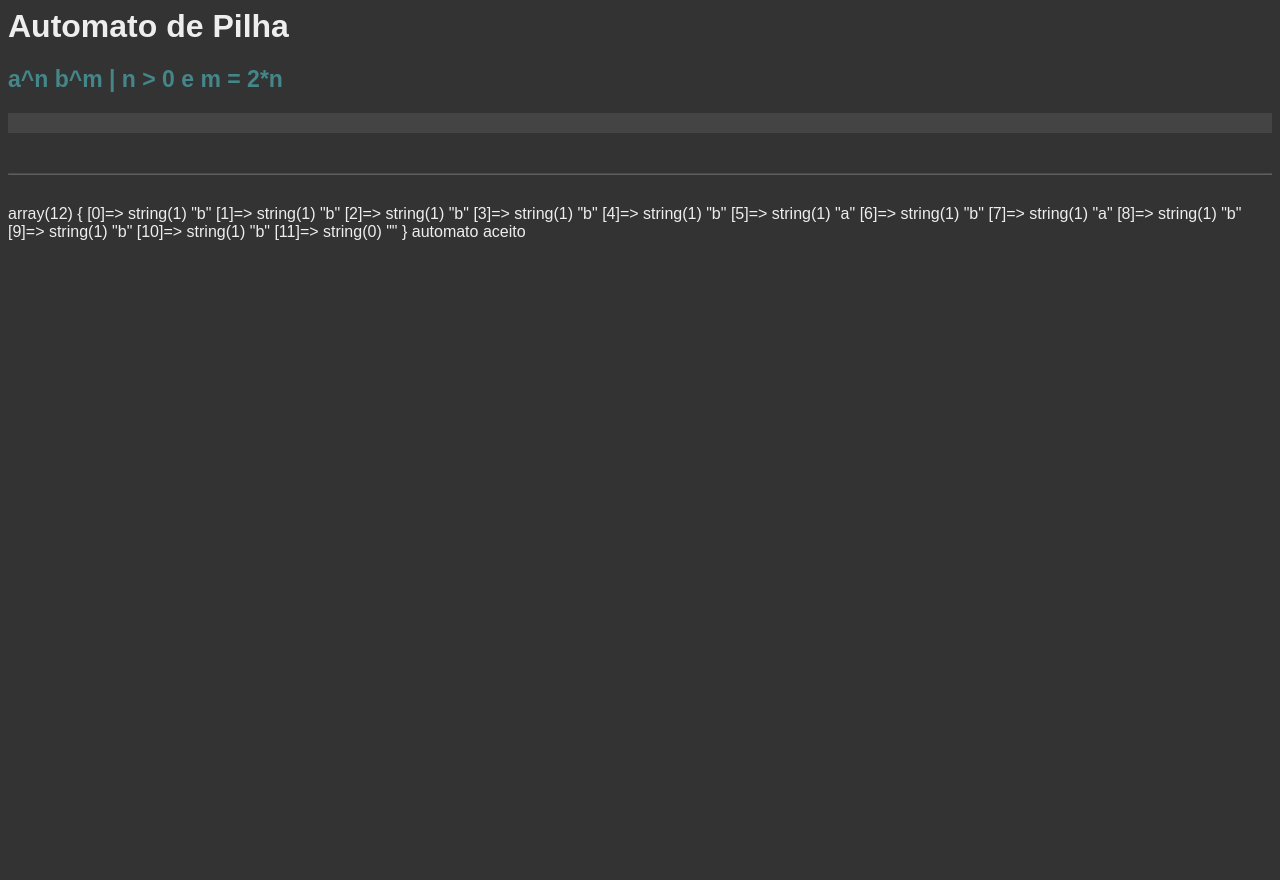
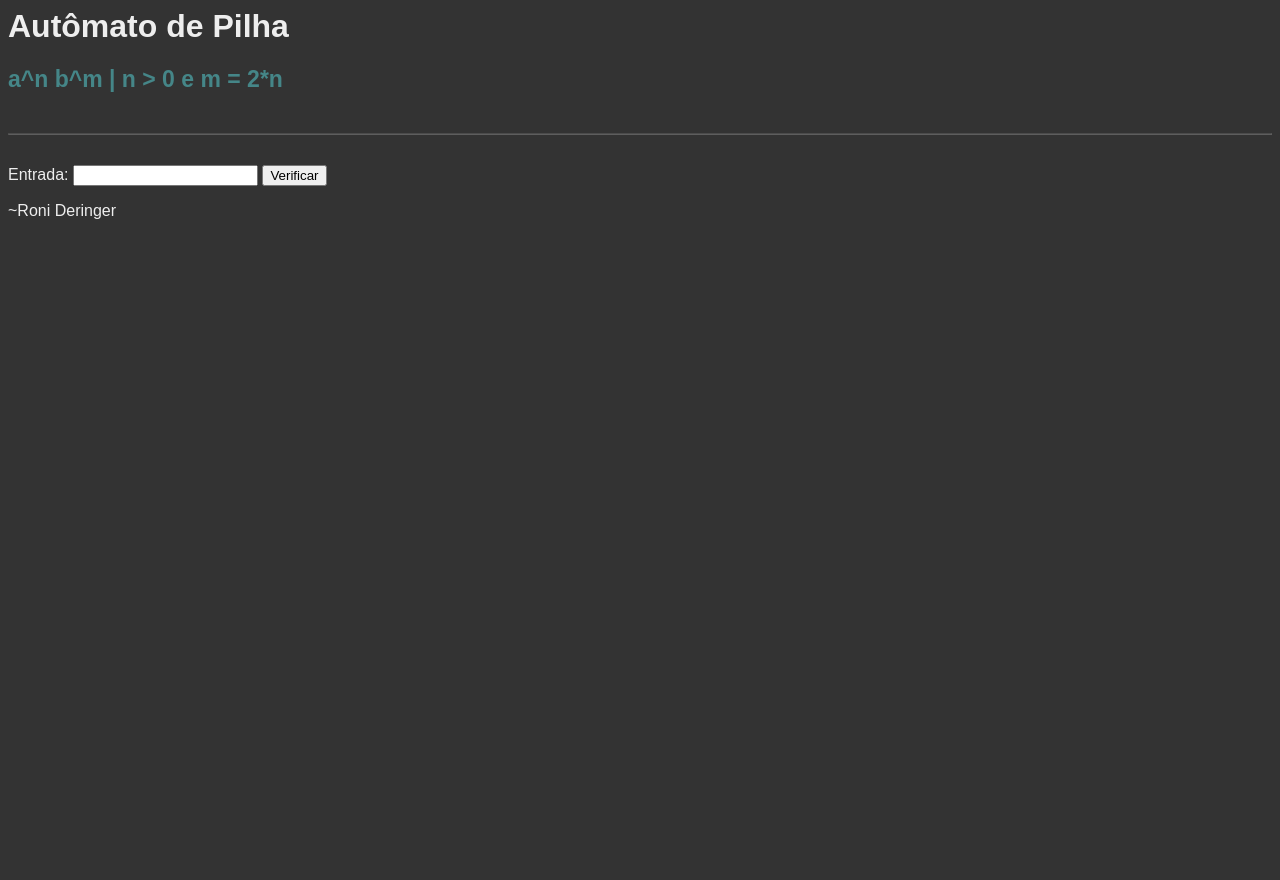
Before and after one commit to RoniDeringer/Faculdade, a PHP site: page /ValidaPilha.php in a window 1280 px wide. Shown: the top 880 px of the page. After the commit the page ends 219 px from the top, so only its background shows below. Run offline with PHP 8.4, Linux system fonts and the light colour scheme.

Commit message:
finalizado versao 1, 27-06

```diff
--- a/LFA/Automato pilha/ValidaPilha.php
+++ b/LFA/Automato pilha/ValidaPilha.php
@@ -1,9 +1,9 @@
 <?php
 include __DIR__ . '/css/style.php';
-echo '<h1>Automato de Pilha</h1>';
+echo '<h1>Autômato de Pilha</h1>';
 echo '<h2> a^n b^m | n > 0 e m = 2*n </h2>';
-echo "<pre>";
-/*
+
+echo "<hr>";
 ?>
 <form action="" method="post">
     <label>Entrada:</label>
@@ -11,112 +11,117 @@ echo "<pre>";
     <input type="submit" value="Verificar">
 </form>
 <?php
-*/
-echo "</pre>";
-echo "<hr>";
-//if (isset($_POST["entrada"])) {
-   // $post_user = $_POST["entrada"];
-     $post_user = "bbbbbababbb";
+
+if (isset($_POST["entrada"])) {
+    $post_user = $_POST["entrada"];
+
     $conversao_p_array = str_split($post_user);
-
-    //atribuir um valor vazio na ultima posicao do array
     $conversao_p_array[] = '';
 
-    class ValidaPilha
-    {
-        public $estado_atual;
-        public $entradas;
-        public $topo_pilha;
-        public $novo_estado;
-        public $nova_pilha;
-        public $entrada_post;
-    }
+    echo "<br>Palavra a ser lida: <b><br>";
+    echo implode(' ', $conversao_p_array), '</b>';
 
-    var_dump($conversao_p_array);
 
-    $automato = new ValidaPilha();
+    $estado_atual;
+    $entradas;
+    $topo_pilha;
+    $novo_estado;
+    $nova_pilha;
+    $entrada_post;
 
-    /*
- * Atribuo os valores inicias
- */
-    $automato->entradas = $conversao_p_array;
-    $automato->novo_estado = 'q';
-    $automato->topo_pilha = ['Z'];
 
-    foreach ($automato->entradas as $entrada) {
 
-        /*
-     * estado e pilha recebem os novos valores
-     */
-        $automato->estado_atual = $automato->novo_estado; //sobreescreve, OK
+
+    $entradas = $conversao_p_array;
+    $novo_estado = 'q';
+    $topo_pilha = ['Z'];
+    echo "<pre>";
+    foreach ($entradas as $entrada) {
+
+        $estado_atual = $novo_estado;
+
         //1
-        if (($automato->estado_atual == 'q') && ($entrada == 'a') && (end($automato->topo_pilha) == 'Z')) {
-            $automato->novo_estado = 'p';
-            $automato->nova_pilha = ['B', 'B'];
+        if (($estado_atual == 'q') && ($entrada == 'a') && (end($topo_pilha) == 'Z')) {
+            $novo_estado = 'p';
+            $nova_pilha = ['B', 'B'];
+
+            printTransicao($estado_atual, $entrada, $topo_pilha, $novo_estado, $nova_pilha);
+
         }
         //2
-        if (($automato->estado_atual == 'p') && ($entrada == 'b') && (end($automato->topo_pilha) == 'B')) {
-            $automato->novo_estado = 'p';
-            array_pop($automato->topo_pilha); //pode dar erro aqui, possivel fazer validação, se passou aqui, nao vai receber  o nova pilha la em cima
+        else if (($estado_atual == 'p') && ($entrada == 'b') && (end($topo_pilha) == 'B')) {
+            $novo_estado = 'p';
+            printTransicao($estado_atual, $entrada, $topo_pilha, $novo_estado, $nova_pilha);
+            array_pop($topo_pilha); //pode dar erro aqui, possivel fazer validação, se passou aqui, nao vai receber  o nova pilha la em cima
             //como ele ja atualizou o topo_pilha, ele ja pode cair em outra validacao antes da proxima entrada(foreach)
         }
         //3
-        if (($automato->estado_atual == 'p') && ($entrada == 'a') && (end($automato->topo_pilha) == 'Z')) {
-            $automato->novo_estado = 'p';
-            $automato->nova_pilha = ['B', 'B'];
+        else if (($estado_atual == 'p') && ($entrada == 'a') && (end($topo_pilha) == 'Z')) {
+            $novo_estado = 'p';
+            $nova_pilha = ['B', 'B'];
+            printTransicao($estado_atual, $entrada, $topo_pilha, $novo_estado, $nova_pilha);
         }
         //4 finaliza
-        if (($automato->estado_atual == 'p') && ($entrada == '') && (end($automato->topo_pilha) == 'Z')) {
-            $automato->novo_estado = 'p';
-            array_pop($automato->topo_pilha);
+        else if (($estado_atual == 'p') && ($entrada == '') && (end($topo_pilha) == 'Z')) {
+            $novo_estado = 'p';
+            printTransicao($estado_atual, $entrada, $topo_pilha, $novo_estado, $nova_pilha);
+            array_pop($topo_pilha);
         }
         //5
-        if (($automato->estado_atual == 'p') && ($entrada == 'a') && (end($automato->topo_pilha) == 'B')) {
-            $automato->novo_estado = 'p';
-            $automato->nova_pilha = ['B', 'B'];
+        else if (($estado_atual == 'p') && ($entrada == 'a') && (end($topo_pilha) == 'B')) {
+            $novo_estado = 'p';
+            $nova_pilha = ['B', 'B'];
+
+            printTransicao($estado_atual, $entrada, $topo_pilha, $novo_estado, $nova_pilha);
+        } else {
+           break;
         }
 
         /**
          * caso ja tenha feito o desempilhamento nos deltas, ele nao vai juntar os arrays
          */
-        if ($automato->nova_pilha) {
-            $automato->topo_pilha = array_merge($automato->topo_pilha, $automato->nova_pilha); //ele recebe vazio se o $nova_pilha for vazio
+        if ($nova_pilha) {
+            $topo_pilha = array_merge($topo_pilha, $nova_pilha); //ele recebe vazio se o $nova_pilha for vazio
         }
 
-        $automato->nova_pilha = null;
+        $nova_pilha = null;
+    } //fim foreach
 
-        //esvazia o novo estado
-        //esvazia o nova pilha
 
-    } //fim foreach
-    if (!$automato->topo_pilha) {
-        echo "automato aceito";
-/*
-?>
-        <h2 style color="green">
-            <strong>
-                AUTOMATO ACEITO
-            </strong>
-        </h2>
-    <?php
-  */
+    echo "</pre>";
+    echo "<hr>";
+    echo "<pre>";
+    if (!$topo_pilha) {
+        echo "<b><aceito>Autômato aceito</aceito></b>";
     } else {
-        echo "automato aceito";
-    /*
-    ?>
-        <h2 style color="green">
-            <strong>
-                AUTOMATO ACEITO
-            </strong>
-        </h2>
-<?php
-*/
+        echo "<b><naceito>Autômato NÃO aceito</naceito></b>";
+    }
+    echo "</pre>";
+}
+
+
+function printTransicao($estado_atual, $entrada, $topo_pilha, $novo_estado, $nova_pilha)
+{
+    echo "Estado Atual:         <strong>$estado_atual</strong><br>";
+
+    echo "Palavra a ser lida:   <entrada>$entrada</entrada><br>";
+
+    echo "Topo da pilha:        <strong>";
+    echo implode(', ', $topo_pilha), '</strong>';
+
+    echo "<br>Novo Estado:          <strong>$novo_estado</strong>";
+
+    if($nova_pilha){
+    echo "<br>Nova Pilha:           <strong>";
+    echo implode(', ', $nova_pilha), '</strong>';
+    }else{
+        echo "<br>Nova Pilha:           <strong>&</strong>";
 
     }
-//}
 
-
-
+    echo "<br>Estado atual:         <strong>$estado_atual</strong><br><br><br>";
+}
+echo "~Roni Deringer";
 
 
 /*
--- a/LFA/Automato pilha/css/style.php
+++ b/LFA/Automato pilha/css/style.php
@@ -20,4 +20,27 @@ pre{
   font-size: 20px;
   color: #ecf0f1;
 }
+
+strong{
+  font-style: italic;
+  color: #ecf0f1
+}
+
+entrada{
+  font-style: italic;
+  color: aqua;
+}
+aceito{
+  font-size: 30px;
+  font-style: bold;
+  background-color: #a3a3a3;
+  color: #006400;
+}
+
+naceito{
+  font-size: 30px;
+  font-style: bold;
+  background-color: #a3a3a3;
+  color: #8B0000;
+}
 </style>
```
Also changed, not shown: LFA/Automato pilha/NovaPilha.php (deleted, +0 -158 lines), LFA/Automato pilha/Teste.php (+75 -18 lines), LFA/Automato pilha/css/teste.html (added, +19 -0 lines), LFA/Automato pilha/readme.md.
